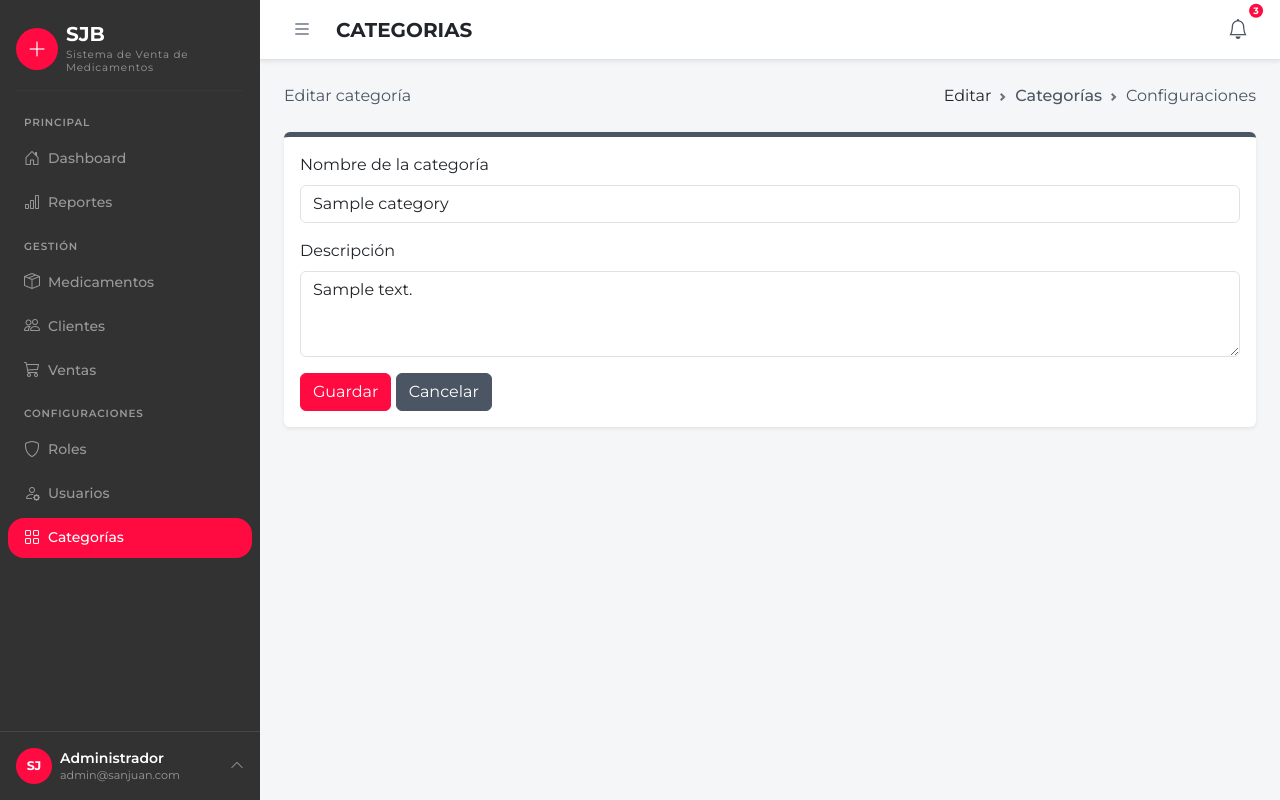
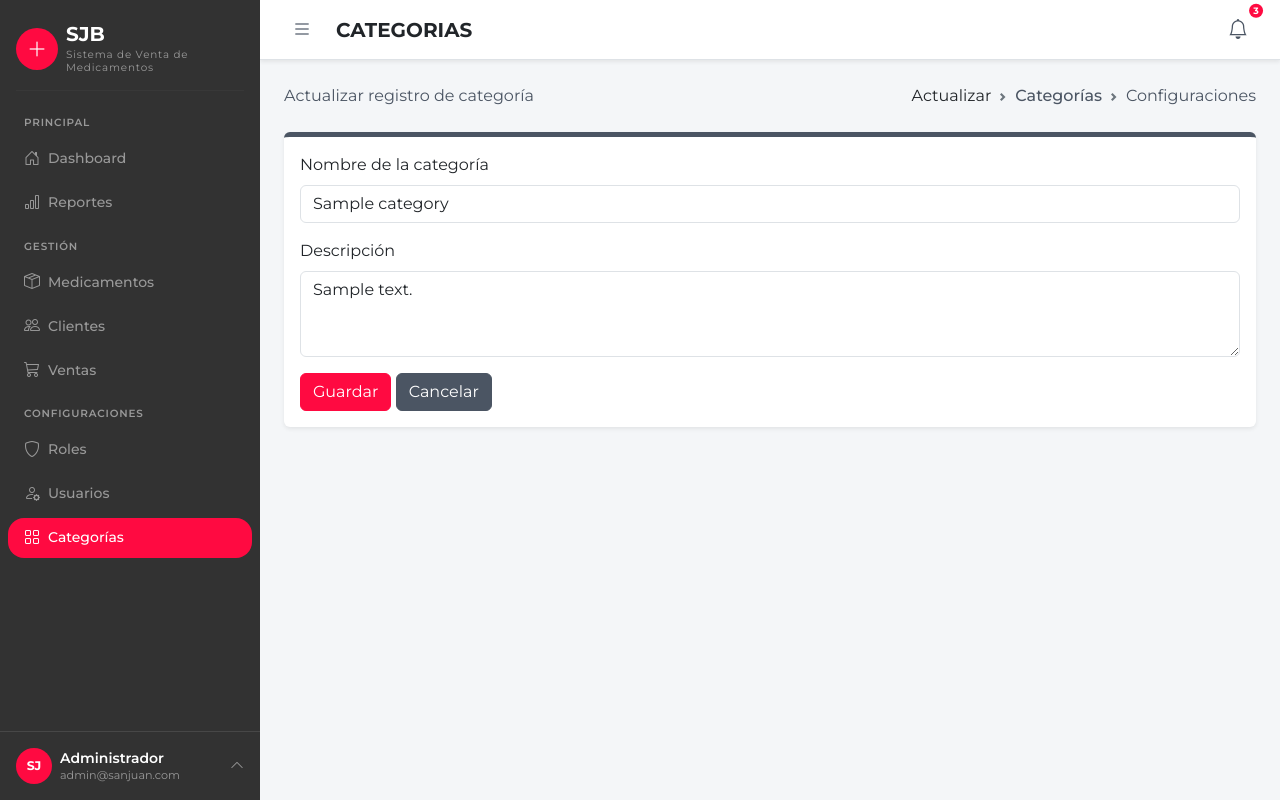
Before and after one commit to esmeraldavalerio/UPSJB_FARMACIA, a Laravel app: page /categories/1/edit in a window 1280 px wide. Run offline with Laravel 12, Linux system fonts and the light colour scheme; tables that the repository leaves empty hold one stand-in row (values such as "Sample post").

Commit message:
feat
categories

```diff
--- a/sistema/app/Http/Controllers/CategoryController.php
+++ b/sistema/app/Http/Controllers/CategoryController.php
@@ -4,6 +4,7 @@ namespace App\Http\Controllers;
 
 use App\Models\Category;
 use Illuminate\Http\Request;
+use Illuminate\Support\Facades\Validator;
 
 class CategoryController extends Controller
 {
@@ -29,12 +30,12 @@ class CategoryController extends Controller
      */
     public function store(Request $request)
     {
-        $validated = $request->validate([
+        $validated = Validator::make($request->all(), [
             'name' => 'required|max:50|unique:categories',
             'description' => 'nullable|max:255',
-        ]);
+        ])->validate();
 
-        Category::create($validated);
+        Category::query()->create($validated);
 
         return to_route('categories.index')->with('ok', 'Categoría registrada correctamente.');
     }
@@ -52,10 +53,10 @@ class CategoryController extends Controller
      */
     public function update(Request $request, Category $category)
     {
-        $validated = $request->validate([
+        $validated = Validator::make($request->all(), [
             'name' => 'required|max:50|unique:categories,name,' . $category->id,
             'description' => 'nullable|max:255',
-        ]);
+        ])->validate();
 
         $category->update($validated);
 
--- a/sistema/resources/views/settings/categories/edit.blade.php
+++ b/sistema/resources/views/settings/categories/edit.blade.php
@@ -3,8 +3,8 @@
 @section('title', 'CATEGORIAS')
 @section('name-section', 'CATEGORIAS')
 
-@section('description', 'Editar categoría')
-@section('item-breadcrumb', 'Editar')
+@section('description', 'Actualizar registro de categoría')
+@section('item-breadcrumb', 'Actualizar')
 @section('section-breadcrumb', 'Categorías')
 @section('module-breadcrumb', 'Configuraciones')
 
```
